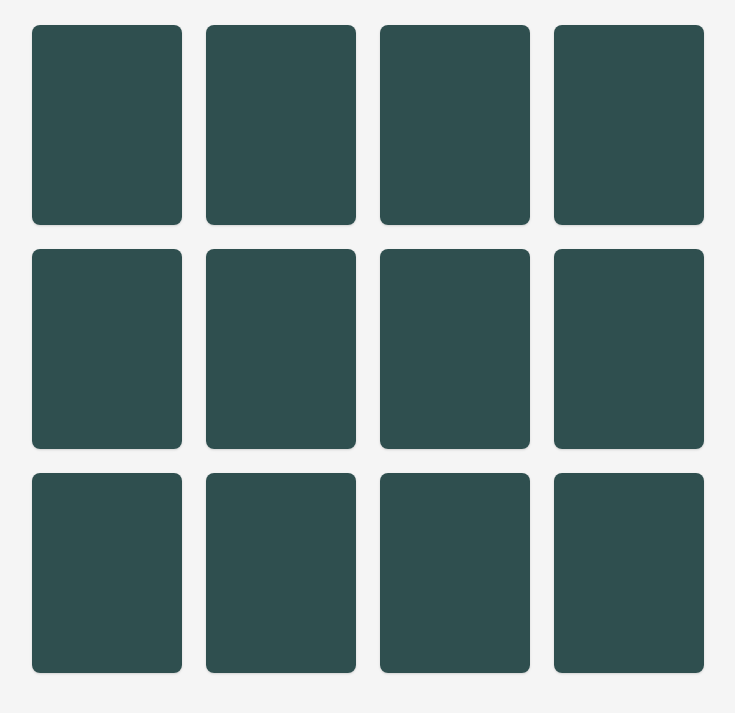
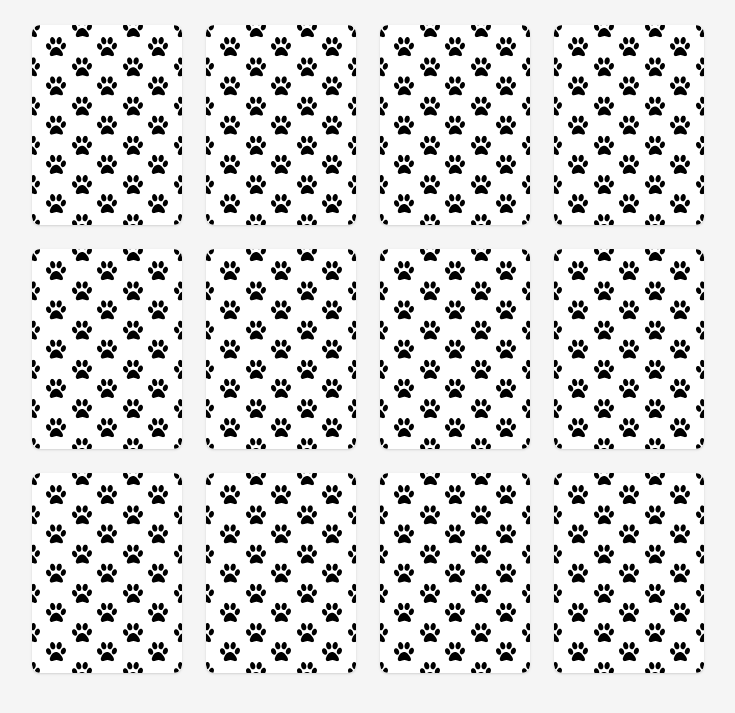
Before and after one commit to seraco/memory, a website: page public/index.html in a window 1280 px wide. Shown: the part 79-792 px from the top of the page, without its empty margins (272-1007 px from the left). Drawn offline with Linux system fonts and the light colour scheme.

Commit message:
add image to back of cards and tune styles for captions

```diff
--- a/public/assets/css/styles.css
+++ b/public/assets/css/styles.css
@@ -74,7 +74,7 @@ h1 {
 .card .front img {
   display: block;
   width: 100%;
-  height: 89%;
+  height: 87%;
   border-top-left-radius: var(--border-radius);
   border-top-right-radius: var(--border-radius);
   object-fit: cover;
@@ -83,13 +83,14 @@ h1 {
 
 .card .front .caption {
   background-color: white;
-  font-weight: 500;
+  font-weight: 700;
   font-size: 0.75rem;
+  letter-spacing: 0.025rem;
   margin: auto;
 }
 
 .card .back {
-  background-color: darkslategrey;
+  background-image: url(../images/dog-paw-print.svg);
   transform: rotateY(180deg);
 }
 
--- a/public/index.html
+++ b/public/index.html
@@ -6,7 +6,7 @@
     <link rel="shortcut icon" href="assets/images/favicon.png" />
     <title>Memory game</title>
     <link rel="preconnect" href="https://fonts.gstatic.com">
-    <link href="https://fonts.googleapis.com/css2?family=Gothic+A1:wght@400;500;900&display=swap" rel="stylesheet">
+    <link href="https://fonts.googleapis.com/css2?family=Gothic+A1:wght@400;700;900&display=swap" rel="stylesheet">
     <link rel="stylesheet" href="assets/css/styles.css">
   </head>
   <body>
```
Also changed, not shown: public/assets/images/dog-paw-print.svg (added).
